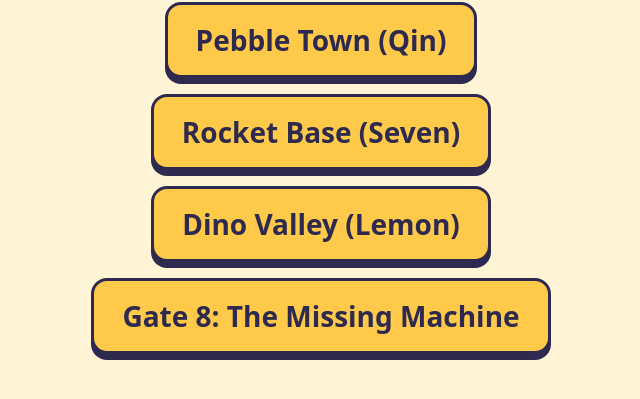
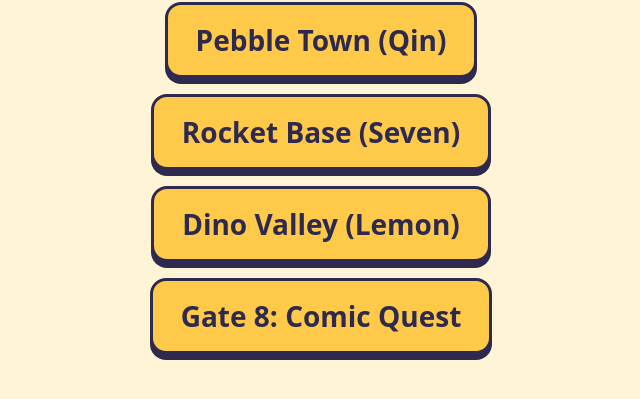
Before and after one commit to frankwu0405/ExamGames, a plain HTML site: page index.html in a window 1280 px wide. Shown: the part 257-656 px from the top of the page, without its empty margins (319-959 px from the left). Drawn offline with Linux system fonts and the light colour scheme.

Commit message:
Name the guided reader Gate 8 Comic Quest

```diff
--- a/index.html
+++ b/index.html
@@ -1,3 +1,3 @@
 <!doctype html><html lang="en"><head><meta charset="utf-8"><meta name="viewport" content="width=device-width,initial-scale=1"><title>Exam Games</title>
 <style>body{font-family:system-ui,sans-serif;background:#FFF4D6;color:#2E2A4F;display:grid;place-items:center;min-height:100vh;margin:0}a{display:inline-block;font-size:28px;font-weight:700;padding:16px 28px;background:#FFC94A;border:3px solid #2E2A4F;border-radius:16px;color:#2E2A4F;text-decoration:none;box-shadow:0 6px 0 #2E2A4F}</style></head>
-<body><main style="text-align:center"><h1>Exam Games</h1><p><a href="Qin/">Pebble Town (Qin)</a></p><p><a href="Seven/">Rocket Base (Seven)</a></p><p><a href="Lemon/">Dino Valley (Lemon)</a></p><p><a href="MetalBug/">Gate 8: The Missing Machine</a></p></main></body></html>
+<body><main style="text-align:center"><h1>Exam Games</h1><p><a href="Qin/">Pebble Town (Qin)</a></p><p><a href="Seven/">Rocket Base (Seven)</a></p><p><a href="Lemon/">Dino Valley (Lemon)</a></p><p><a href="MetalBug/">Gate 8: Comic Quest</a></p></main></body></html>
```
